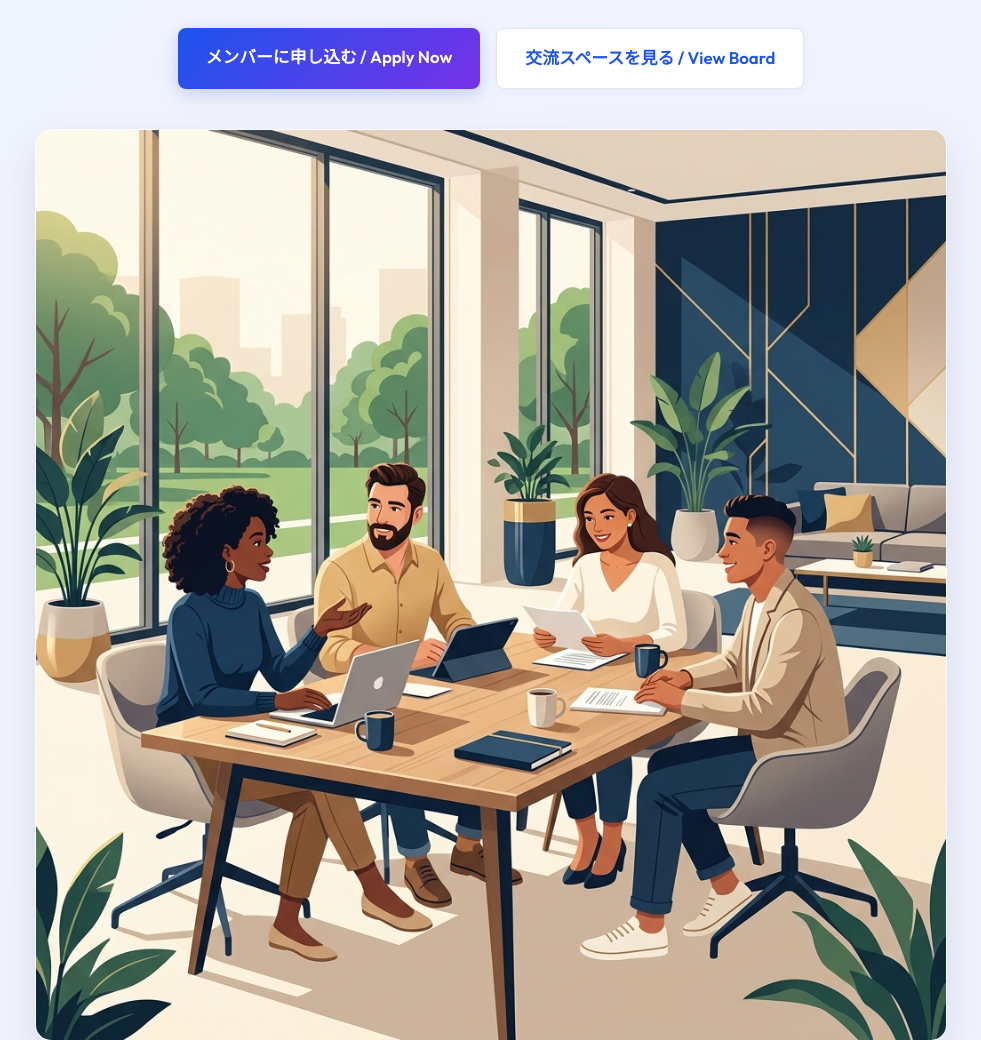
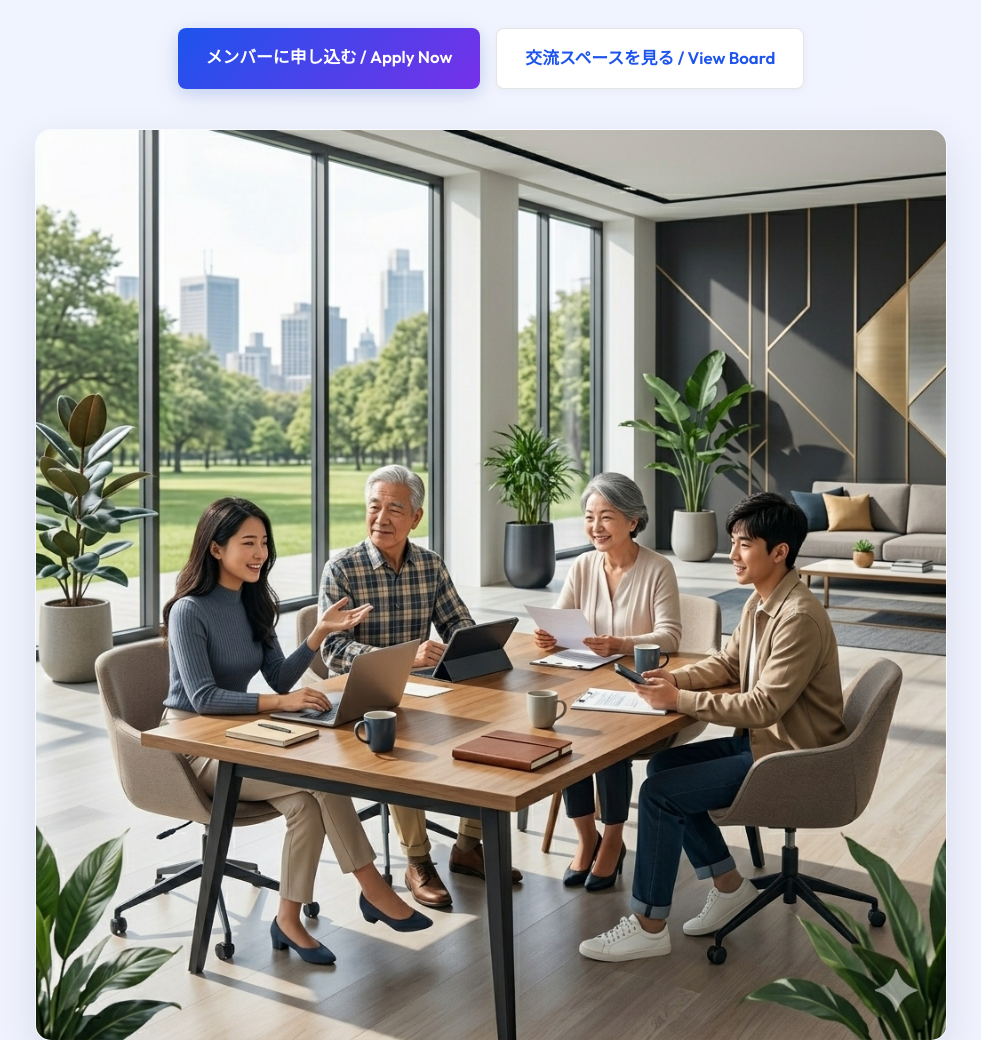
Before and after one commit to kenken6291/member-recruitment, a plain HTML site: page index.html in a window 1280 px wide. Shown: the part 680-1720 px from the top of the page, without its empty margins (149-1130 px from the left). Drawn offline with Linux system fonts and the light colour scheme; no server answers.

Commit message:
Update: Replace hero image with the user-provided photo

```diff
--- a/index.html
+++ b/index.html
@@ -41,7 +41,7 @@
 
     <!-- ヒーロー画像 -->
     <div class="hero-image-container">
-      <img src="hero_community.png" class="hero-image" alt="コラボレーションするコミュニティメンバーのイメージイラスト" id="heroImage">
+      <img src="hero_community.jpg" class="hero-image" alt="コラボレーションするコミュニティメンバーのイメージイラスト" id="heroImage">
     </div>
   </header>
 
```
Also changed, not shown: hero_community.jpg (added), hero_community.png (deleted).
